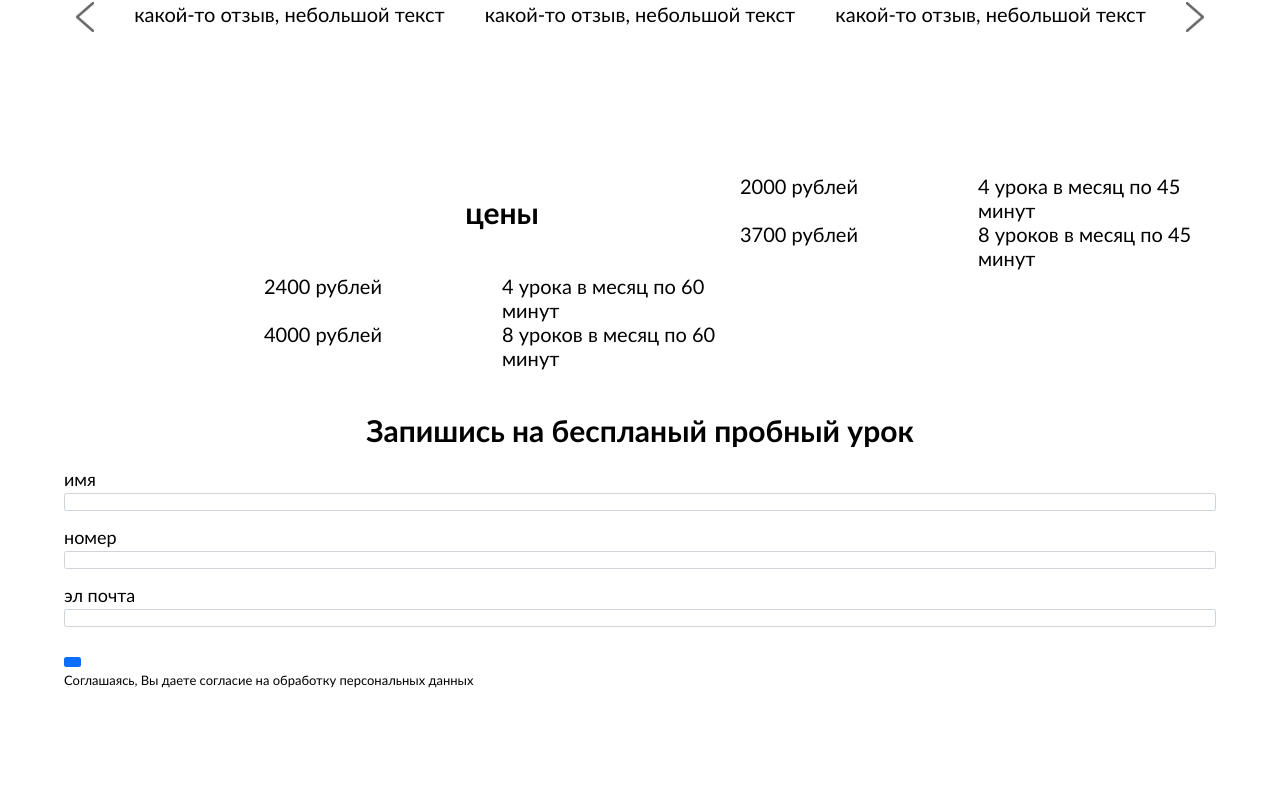
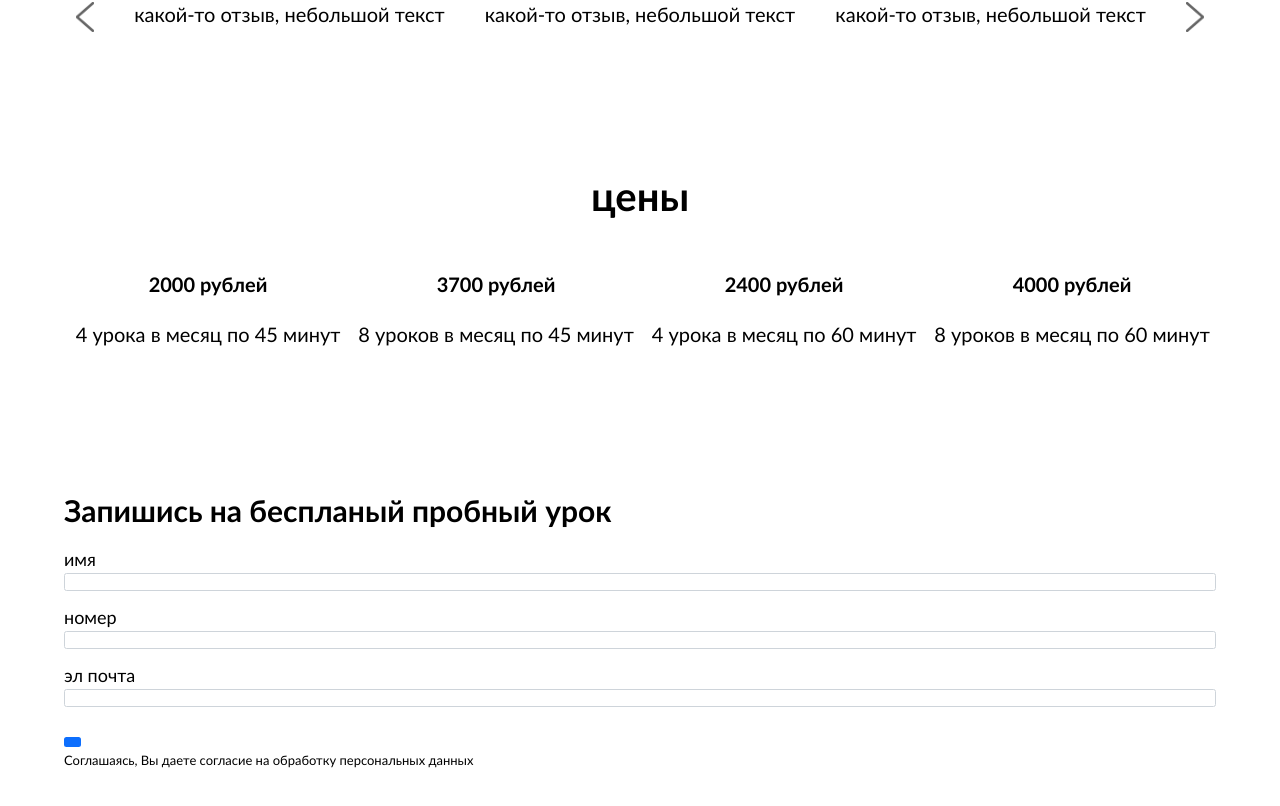
Before and after one commit to DaerioFrixell/liga_Frontend, a React (Create React App) app: page / in a window 1280 px wide. Shown: the part 828-1634 px from the top of the page. Built offline with nearby package versions, Linux system fonts and the light colour scheme.

Commit message:
feature/LS-price-05: fixed style

```diff
--- a/src/app.scss
+++ b/src/app.scss
@@ -7,6 +7,5 @@
 }
 
 h2 {
-  text-align: center;
   margin-bottom: 2rem;
 }
--- a/src/components/lending/price/Price.jsx
+++ b/src/components/lending/price/Price.jsx
@@ -4,18 +4,20 @@ import './price.scss';
 export const Price = () => {
   return (
     <div className="price">
-      <h2>цены</h2>
-      <div className="price__less45">
-        <p className="price__less45__title">2000 рублей</p>
-        <p className="price__less45__description">4 урока в месяц по 45 минут</p>
-        <p className="price__less45__title">3700 рублей</p>
-        <p className="price__less45__description">8 уроков в месяц по 45 минут</p>
+      <p className="price__title">цены</p>
+
+      <div className="price__less">
+        <p className="price__less__price">2000 рублей</p>
+        <p className="price__less__description">4 урока в месяц по 45 минут</p>
+        <p className="price__less__price">3700 рублей</p>
+        <p className="price__less__description">8 уроков в месяц по 45 минут</p>
       </div>
-      <div className="price__less60">
-        <p className="price__less60__title">2400 рублей</p>
-        <p className="price__less60__description">4 урока в месяц по 60 минут</p>
-        <p className="price__less60__title">4000 рублей</p>
-        <p className="price__less60__description">8 уроков в месяц по 60 минут</p>
+
+      <div className="price__less">
+        <p className="price__less__price">2400 рублей</p>
+        <p className="price__less__description">4 урока в месяц по 60 минут</p>
+        <p className="price__less__price">4000 рублей</p>
+        <p className="price__less__description">8 уроков в месяц по 60 минут</p>
       </div>
 
     </div>
--- a/src/components/lending/price/price.scss
+++ b/src/components/lending/price/price.scss
@@ -2,23 +2,31 @@
 
 .price {
   @include wrapperStyle;
-  height: 30vh;
+  height: 40vh;
   display: grid;
   grid-template-rows: 100px 100px 100px;
   grid-template-columns: 1fr 1fr;
-  align-items: center;
 
-  padding-left: 20rem;
-
-  &__less45 {
-    display: grid;
-    // grid-template-rows: 1fr 1fr;
-    grid-template-columns: 1fr 1fr;
+  &__title {
+    grid-column: 1/3;
+    text-align: center;
+    font-weight: bold;
+    font-size: 4rem;
   }
 
-  &__less60 {
+  &__less {
     display: grid;
-    // grid-template-rows: 1fr 1fr;
-    grid-template-columns: 1fr 1fr;
+    grid-template-columns: repeat(2, 1fr);
+    justify-items: center;
+
+    &__price {
+      font-weight: bold;
+    }
+
+    &__description {
+      grid-row: 2/3;
+    }
   }
+
+
 }
```
